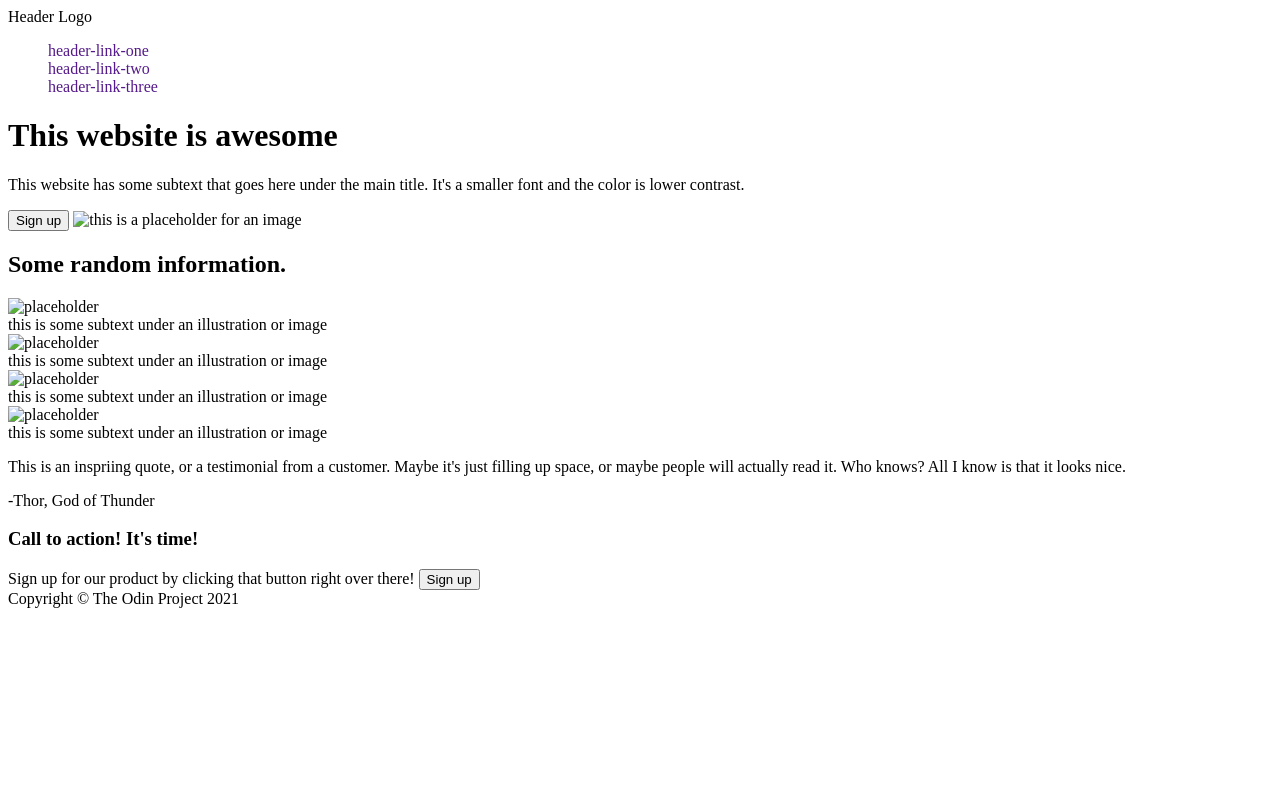
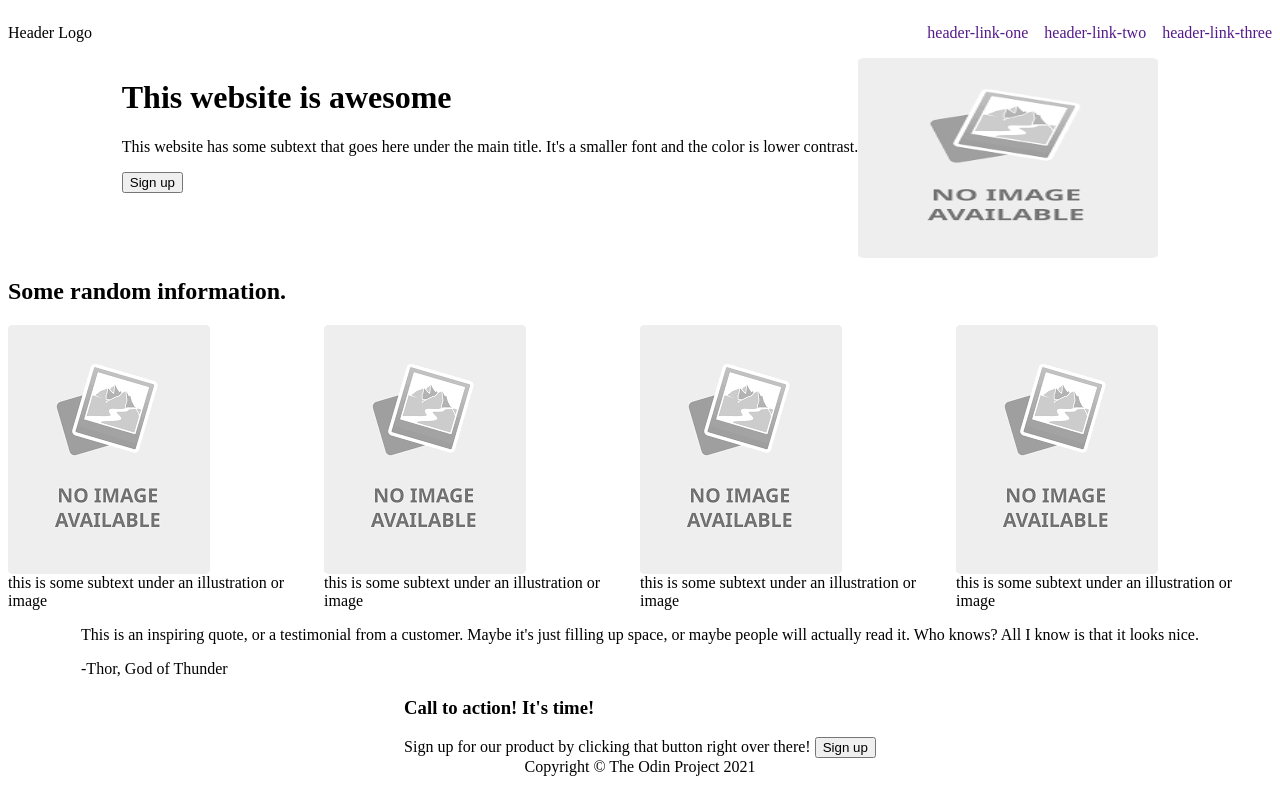
Before and after one commit to Eganichi/landing-page, a plain HTML site: page index.html in a window 1280 px wide. Drawn offline with Linux system fonts and the light colour scheme.

Commit message:
Add divs for CSS and add some CSS

```diff
--- a/index.html
+++ b/index.html
@@ -17,37 +17,49 @@
             </ul>
         </header>
         <div class="main">
+            <div class="one">
+                <div class="sign">
                     <h1>This website is awesome</h1>
                     <p>This website has some subtext that goes here under the main
                         title. It's a smaller font and the color is lower contrast.
                     </p>
                     <button type="button">Sign up</button>
-            <img src="" alt="this is a placeholder for an image" width="300px" height="200px">
+                </div>
+                <img src="images/placeholder.png" alt="this is a placeholder for an image" width="300px" height="200px">
+            </div>
+            <div class="two">
                 <h2>Some random information.</h2>
+                <div class="images">
                     <div class="image">
-                <img src="" alt="placeholder">
+                        <img src="images/placeholder.png" alt="placeholder">
                         <div class="text">this is some subtext under an illustration or image</div>
                     </div>
                     <div class="image">
-                <img src="" alt="placeholder">
+                        <img src="images/placeholder.png" alt="placeholder">
                         <div class="text">this is some subtext under an illustration or image</div>
                     </div>
                     <div class="image">
-                <img src="" alt="placeholder">
+                        <img src="images/placeholder.png" alt="placeholder">
                         <div class="text">this is some subtext under an illustration or image</div>
                     </div>
                     <div class="image">
-                <img src="" alt="placeholder">
+                        <img src="images/placeholder.png" alt="placeholder">
                         <div class="text">this is some subtext under an illustration or image</div>
                     </div>
-            <p>This is an inspriing quote, or a testimonial from a customer. Maybe it's just
+                </div>
+            </div>
+            <div class="three">
+                <p>This is an inspiring quote, or a testimonial from a customer. Maybe it's just
                     filling up space, or maybe people will actually read it. Who knows? All
                     I know is that it looks nice.
                 </p>
                 -Thor, God of Thunder
+            </div>
+            <div class="four">
                 <h3>Call to action! It's time!</h3>
                 Sign up for our product by clicking that button right over there!
                 <button type="button">Sign up</button>
+            </div>
         </div>
         <footer>
             Copyright &copy; The Odin Project 2021
--- a/styles.css
+++ b/styles.css
@@ -1,7 +1,52 @@
+body {
+    display: flex;
+    flex-direction: column;
+    /* align-items: center; */
+    /* justify-content: space-between; */
+}
+
+header {
+    display: flex;
+    align-items: center;
+    justify-content: space-between;
+}
+
+footer {
+    display: flex;
+    justify-content: center;
+}
+
+.sign {
+    display: block;
+}
+
+.one {
+    display: flex;
+}
+
 ul {
    list-style-type: none;
+   display: flex;
+   justify-content: space-between;
+   padding: 0;
+   gap: 16px;
 }
 
 a {
     text-decoration: none;
 }
+
+.main {
+    display: flex;
+    flex-direction: column;
+    align-items: center;
+}
+
+.image {
+    display: flex;
+    flex-wrap: wrap;
+}
+
+.images {
+    display: flex;
+}
```
Also changed, not shown: images/placeholder.png (added). Lines whose indentation alone changed are shown as unchanged.
